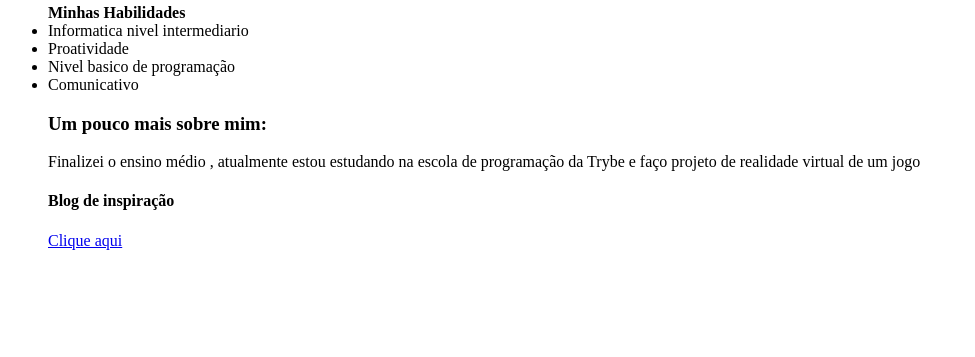
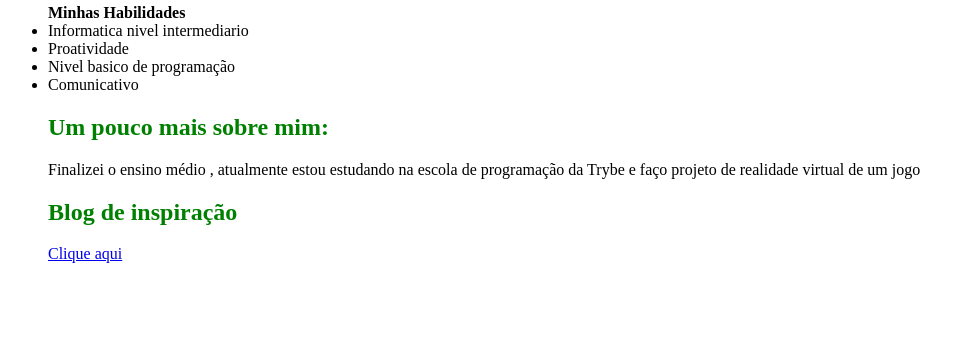
Before and after one commit to flpx01/Meu-Portifolio, a plain HTML site: page index.html in a window 1280 px wide. Shown: the part 443-800 px from the top of the page, without its empty margins (0-975 px from the left). Drawn offline with Linux system fonts and the light colour scheme.

Commit message:
colorindo

```diff
--- a/index.html
+++ b/index.html
@@ -5,6 +5,10 @@
     <meta http-equiv="X-UA-Compatible" content="IE=edge">
     <meta name="viewport" content="width=device-width, initial-scale=1.0">
     <title>Meu Portifolio Web</title>
+    <style>
+ h2{ color:green}
+
+    </style>
 </head>
 <body>
 <h1>Protifolio Web</h1>
@@ -15,9 +19,9 @@
    <li>Proatividade</li>
    <li>Nivel basico de programação</li>
    <li>Comunicativo</li>
-   <h3>Um pouco mais sobre mim:</h3>
+   <h2>Um pouco mais sobre mim:</h2>
    <span>Finalizei o ensino médio , atualmente estou estudando na escola de programação da Trybe e faço projeto de realidade virtual de um jogo </span>
-<h4>Blog de inspiração</h4>
+<h2>Blog de inspiração</h2>
 <a href="https://pt.wikipedia.org/wiki/Bill_Gates" target="_blank">Clique aqui</a>
 </ul>
 </body>
```
